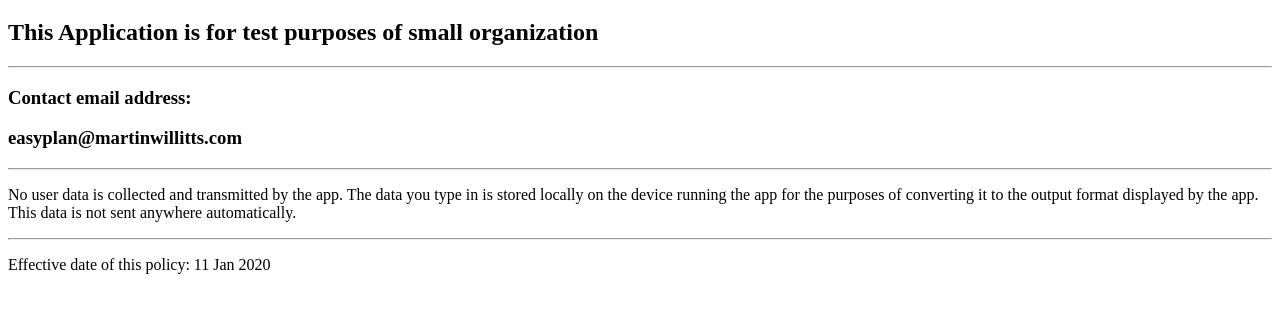
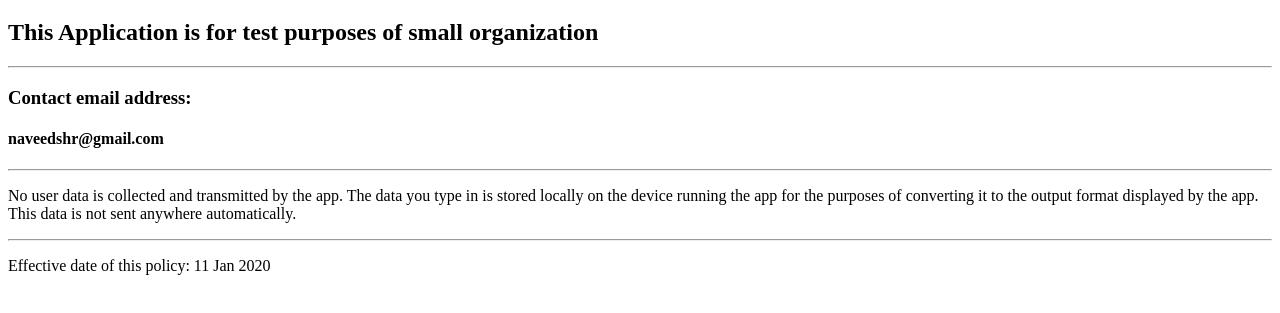
Before and after one commit to naveedshr/cv, a plain HTML site: page index.html in a window 1280 px wide. Shown: the part 61-374 px from the top of the page. Drawn offline with Linux system fonts and the light colour scheme.

Commit message:
Update index.html

```diff
--- a/index.html
+++ b/index.html
@@ -13,7 +13,7 @@
     <hr>
 
     <h3>Contact email address:</h3>
-    <h3>easyplan@martinwillitts.com</h3>
+    <h4>naveedshr@gmail.com</h4>
 
 	<hr>
 
```
